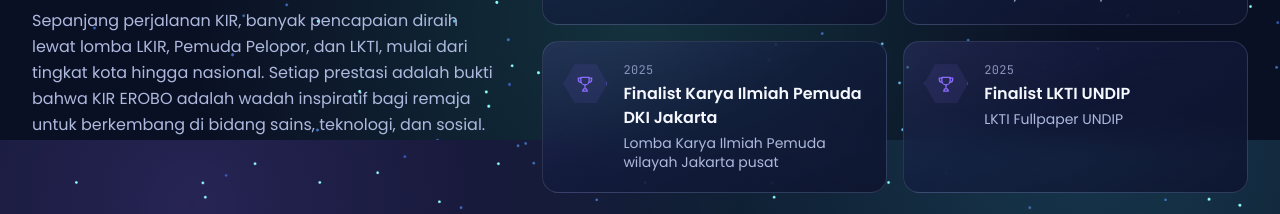
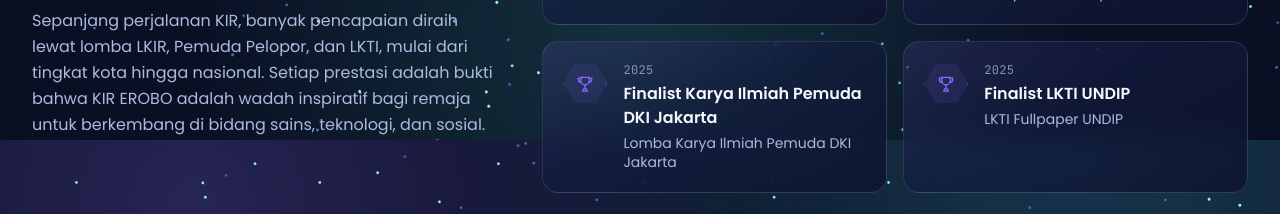
Before and after one commit to erobokir/web-kir-erobo, a Next.js app: page / in a window 1280 px wide. Shown: the part 3060-3274 px from the top of the page. Built offline with nearby package versions, Linux system fonts and the light colour scheme.

Commit message:
update prestasi

```diff
--- a/src/data/content.ts
+++ b/src/data/content.ts
@@ -122,7 +122,7 @@ export const ACHIEVEMENTS: AchievementItem[] = [
   {
     id: "KIP",
     title: "Finalist Karya Ilmiah Pemuda DKI Jakarta",
-    event: "Lomba Karya Ilmiah Pemuda wilayah Jakarta pusat",
+    event: "Lomba Karya Ilmiah Pemuda DKI Jakarta",
     year: "2025",
     tier: "special",
   },
```
